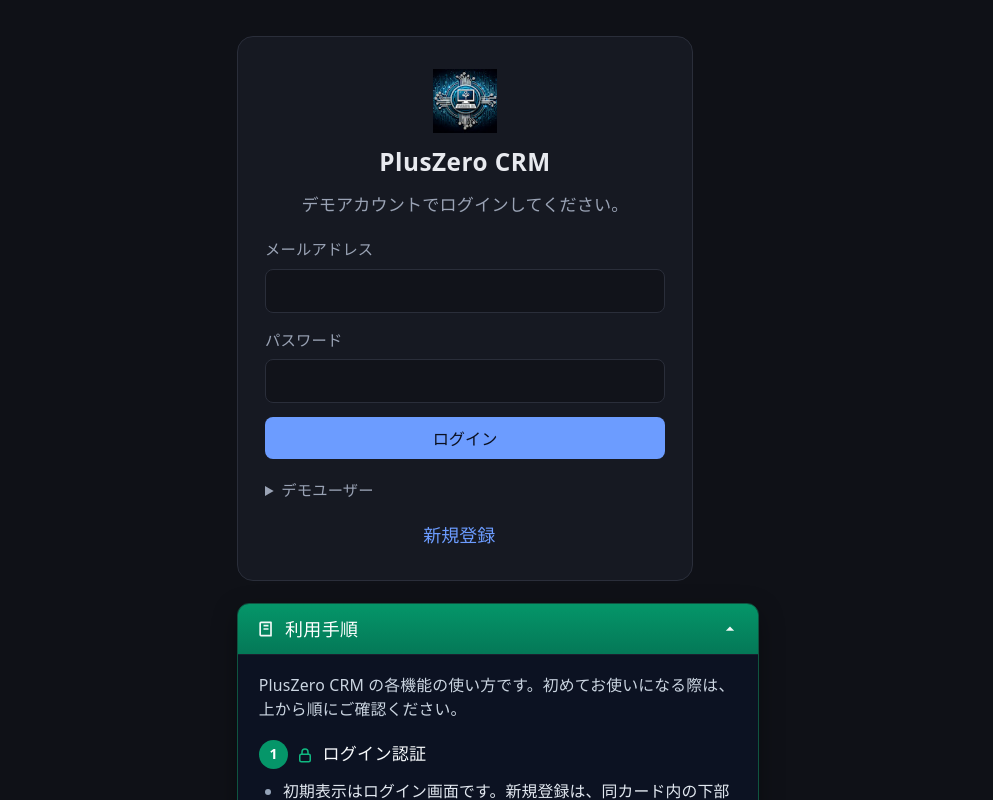
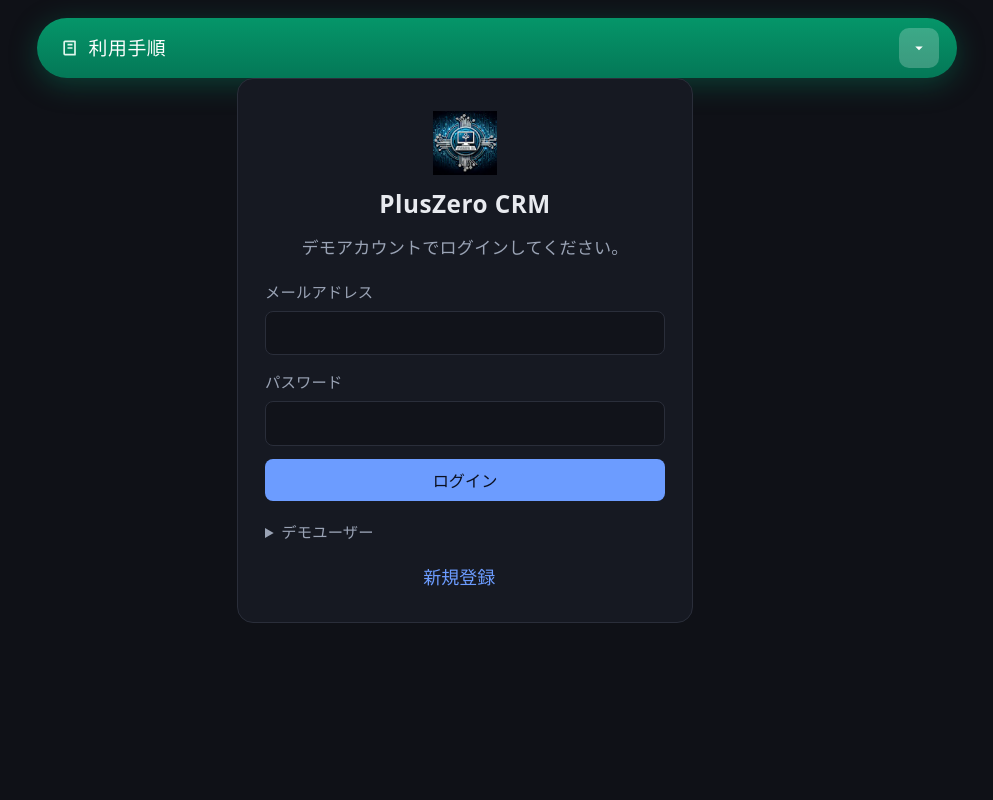
Before and after one commit to kensudogit/pluszero-prj, a React (Vite) app: page /login in a window 1280 px wide. Shown: the top 800 px of the page, without its empty margins (143-1136 px from the left). Built offline with nearby package versions, Linux system fonts and the light colour scheme.

Commit message:
デザイン調整

```diff
--- a/src/app-shell.css
+++ b/src/app-shell.css
@@ -418,10 +418,17 @@
 .login-wrap {
   min-height: 100svh;
   display: flex;
-  align-items: flex-start;
-  justify-content: center;
-  padding: 2rem 1rem 3rem;
+  flex-direction: column;
+  align-items: center;
+  justify-content: flex-start;
+  padding: 1rem 1rem 3rem;
   box-sizing: border-box;
+}
+
+.login-page-top {
+  width: 100%;
+  max-width: min(920px, 100%);
+  flex-shrink: 0;
 }
 
 .login-card {
@@ -552,6 +559,20 @@
   box-shadow: 0 8px 24px rgba(0, 0, 0, 0.35);
 }
 
+.usage-guide--top {
+  border: none;
+  box-shadow: 0 6px 28px rgba(5, 150, 105, 0.35);
+}
+
+.usage-guide--top:not(.usage-guide--top-open) {
+  border-radius: 999px;
+}
+
+.usage-guide--top.usage-guide--top-open {
+  border-radius: 18px;
+  overflow: hidden;
+}
+
 .usage-guide-header {
   width: 100%;
   display: flex;
@@ -565,6 +586,34 @@
   cursor: pointer;
   font: inherit;
   text-align: left;
+}
+
+.usage-guide--top .usage-guide-header {
+  padding: 0.55rem 1rem 0.55rem 1.25rem;
+}
+
+.usage-guide-chevron-wrap {
+  display: inline-flex;
+  align-items: center;
+  justify-content: center;
+  width: 2.25rem;
+  height: 2.25rem;
+  border-radius: 10px;
+  background: rgba(255, 255, 255, 0.22);
+  flex-shrink: 0;
+}
+
+.usage-guide--top .usage-guide-chevron-wrap .usage-guide-chevron {
+  opacity: 1;
+}
+
+.usage-guide--top .usage-guide-book {
+  color: #ecfdf5;
+}
+
+.usage-guide--top .usage-guide-title {
+  font-size: 1.05rem;
+  letter-spacing: 0.03em;
 }
 
 .usage-guide-header-inner {
@@ -602,6 +651,13 @@
   border-top: 1px solid rgba(255, 255, 255, 0.06);
 }
 
+.usage-guide--top .usage-guide-body {
+  background: linear-gradient(180deg, #ecfdf5 0%, #e2e8f0 100%);
+  border-top: none;
+  max-height: min(62vh, 480px);
+  padding: 1rem 1rem 1.25rem;
+}
+
 .usage-guide-intro {
   margin: 0 0 1rem;
   font-size: 0.88rem;
@@ -609,11 +665,29 @@
   line-height: 1.55;
 }
 
+.usage-guide--top .usage-guide-intro {
+  color: #475569;
+}
+
 .usage-guide-section {
   margin-bottom: 1.15rem;
 }
 
 .usage-guide-section:last-child {
+  margin-bottom: 0;
+}
+
+.usage-guide--top .usage-guide-section {
+  margin-bottom: 0.85rem;
+  padding: 0.85rem 1rem;
+  background: #fff;
+  border: 1px solid #e2e8f0;
+  border-left: 4px solid #059669;
+  border-radius: 12px;
+  box-shadow: 0 1px 3px rgba(15, 23, 42, 0.06);
+}
+
+.usage-guide--top .usage-guide-section:last-child {
   margin-bottom: 0;
 }
 
@@ -625,6 +699,14 @@
   font-size: 0.95rem;
   font-weight: 600;
   color: #f8fafc;
+}
+
+.usage-guide--top .usage-guide-section-title {
+  color: #0f172a;
+}
+
+.usage-guide--top .usage-guide-section-title svg {
+  stroke: #059669;
 }
 
 .usage-guide-num {
@@ -653,12 +735,20 @@
   line-height: 1.65;
 }
 
+.usage-guide--top .usage-guide-list {
+  color: #334155;
+}
+
 .usage-guide-list li {
   margin-bottom: 0.35rem;
 }
 
 .usage-guide-list li::marker {
   color: #94a3b8;
+}
+
+.usage-guide--top .usage-guide-list li::marker {
+  color: #059669;
 }
 
 /* ---- notifications ---- */
--- a/src/components/UsageGuide.tsx
+++ b/src/components/UsageGuide.tsx
@@ -73,12 +73,19 @@
   }
 }
 
-export function UsageGuide() {
-  const [open, setOpen] = useState(true)
+type Placement = 'default' | 'top'
+
+export function UsageGuide({ placement = 'default' }: { placement?: Placement }) {
+  const [open, setOpen] = useState(placement === 'top' ? false : true)
   const ug = ja.usageGuide
 
+  const rootClass =
+    placement === 'top'
+      ? `usage-guide usage-guide--top ${open ? 'usage-guide--top-open' : ''}`
+      : 'usage-guide'
+
   return (
-    <div className="usage-guide">
+    <div className={rootClass}>
       <button
         type="button"
         className="usage-guide-header"
@@ -94,6 +101,13 @@
           </svg>
           <span className="usage-guide-title">{ug.title}</span>
         </span>
+        {placement === 'top' ? (
+          <span className="usage-guide-chevron-wrap" aria-hidden>
+            <svg className={`usage-guide-chevron ${open ? 'open' : ''}`} width="18" height="18" viewBox="0 0 24 24">
+              <path fill="currentColor" d="M7 10l5 5 5-5H7z" />
+            </svg>
+          </span>
+        ) : (
           <svg
             className={`usage-guide-chevron ${open ? 'open' : ''}`}
             width="20"
@@ -103,6 +117,7 @@
           >
             <path fill="currentColor" d="M7 10l5 5 5-5H7z" />
           </svg>
+        )}
       </button>
 
       {open ? (
--- a/src/pages/LoginPage.tsx
+++ b/src/pages/LoginPage.tsx
@@ -73,6 +73,9 @@
 
   return (
     <div className="login-wrap">
+      <div className="login-page-top">
+        <UsageGuide placement="top" />
+      </div>
       <div className="login-column">
         <div className="login-card">
           <div className="login-brand">
@@ -216,7 +219,6 @@
             </>
           )}
         </div>
-        <UsageGuide />
       </div>
     </div>
   )
```
Lines whose indentation alone changed are shown as unchanged.
